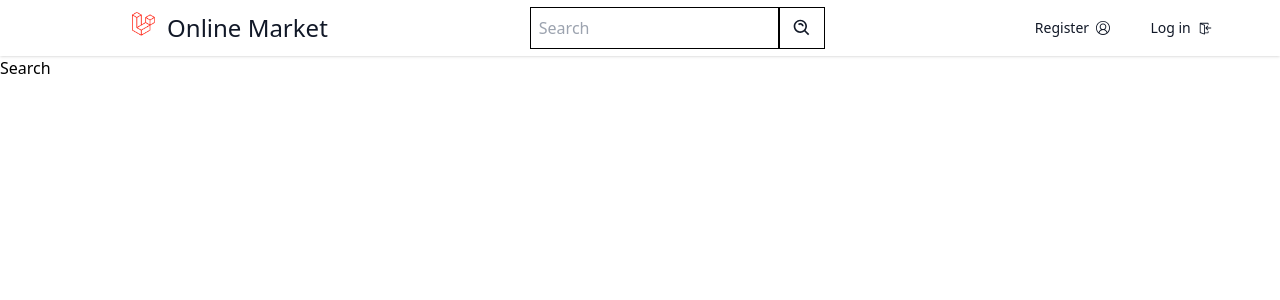
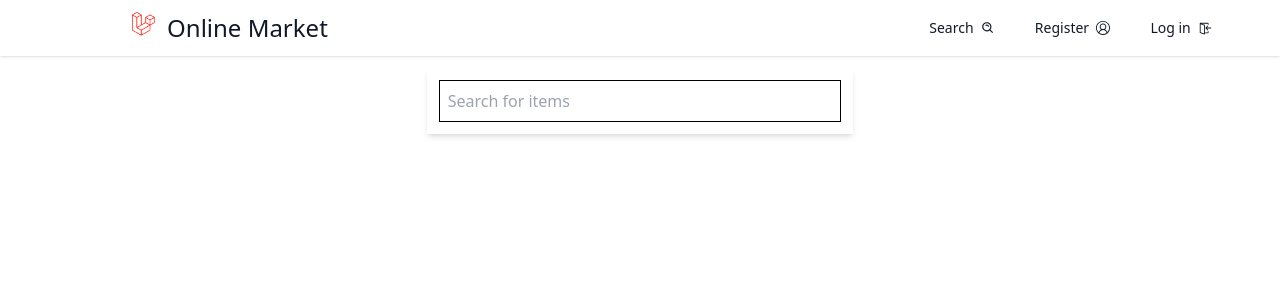
Before and after one commit to yassineghorbal/Online-Market, a React (Create React App) app: page /search in a window 1280 px wide. Shown: the top 300 px of the page. Built offline with nearby package versions, Linux system fonts and the light colour scheme.

Commit message:
added search page

```diff
--- a/src/components/Nav.jsx
+++ b/src/components/Nav.jsx
@@ -11,7 +11,6 @@ import { useCallback, useContext, useEffect, useState } from "react";
 import { Link, useLocation, useNavigate } from "react-router-dom";
 import UserContext from "../context/UserContext";
 import React from "react";
-import ItemsContext from "../context/ItemsContext";
 
 export default function Nav() {
   const token = JSON.parse(localStorage.getItem("token"));
@@ -23,12 +22,18 @@ export default function Nav() {
     if (token === null) {
       return (
         <ul className='hidden md:flex space-x-6 text-lg mr-0 lg:mr-10'>
-          <Link to='/register' className=''>
+          <Link to={"/search"}>
+            <li className='text-sm p-2 hover:bg-black hover:text-white flex items-center'>
+              Search &nbsp;
+              <BiSearchAlt />
+            </li>
+          </Link>
+          <Link to='/register'>
             <li className='text-sm p-2 hover:bg-black hover:text-white flex items-center'>
               Register &nbsp; <VscAccount />
             </li>
           </Link>
-          <Link to='/login' className=''>
+          <Link to='/login'>
             <li className='text-sm p-2 hover:bg-black hover:text-white flex items-center'>
               Log in &nbsp;
               <VscSignIn />
@@ -39,13 +44,19 @@ export default function Nav() {
     } else {
       return (
         <ul className='hidden md:flex space-x-6 text-lg mr-0 lg:mr-28'>
-          <Link to={"/profile"} className=''>
+          <Link to={"/search"}>
+            <li className='text-sm p-2 hover:bg-black hover:text-white flex items-center'>
+              Search &nbsp;
+              <BiSearchAlt />
+            </li>
+          </Link>
+          <Link to={"/profile"}>
             <li className='text-sm p-2 hover:bg-black hover:text-white flex items-center'>
               {user_name} &nbsp;
               <VscAccount />
             </li>
           </Link>
-          <button onClick={logout} className=''>
+          <button onClick={logout}>
             <li className='text-sm p-2 hover:bg-black hover:text-white flex items-center'>
               Log out &nbsp;
               <VscSignOut />
@@ -61,6 +72,11 @@ export default function Nav() {
       return (
         <ul className='flex-row'>
           <li className='my-3'>
+            <Link to='/search' className='hover:border p-3'>
+              Search
+            </Link>
+          </li>
+          <li className='my-5'>
             <Link to='/register' className='hover:border p-3'>
               Register
             </Link>
@@ -76,6 +92,11 @@ export default function Nav() {
       return (
         <ul className='flex-row'>
           <li className='my-3'>
+            <Link to='/search' className='hover:border p-3'>
+              Search
+            </Link>
+          </li>
+          <li className='my-5'>
             <Link to={"/profile"} className='hover:border p-3'>
               {user_name}
             </Link>
@@ -133,10 +154,6 @@ export default function Nav() {
     }
   }, [location, currentlocation, hideNav, showBtn]);
 
-  // search
-
-  const { searchChange, searchResult } = useContext(ItemsContext);
-
   return (
     <>
       <nav className='w-full flex justify-between items-center text-gray-900 p-5 h-14 shadow'>
@@ -144,18 +161,9 @@ export default function Nav() {
           to='/'
           className='text-2xl flex ml-0 md:ml-5 lg:ml-28 hover:translate-x-1'>
           <img src={logo} alt='Logo' className='h-6 mr-3' />
-          <span className='md:block hidden'>Online Market</span>
+          <span>Online Market</span>
         </Link>
-        <form onSubmit={searchResult} className='flex mx-2 md:mx-auto'>
-          <input
-            className='border border-black p-1 md:p-2'
-            placeholder='Search'
-            onChange={searchChange}
-          />
-          <button className='border border-black bg-white px-3 hover:bg-black hover:text-white'>
-            <BiSearchAlt className='text-xl' />
-          </button>
-        </form>
+
         {renderUl()}
         <button
           ref={showBtn}
--- a/src/context/ItemsContext.js
+++ b/src/context/ItemsContext.js
@@ -24,30 +24,8 @@ export function ItemsProvider({ children }) {
         console.log(itemData)
     }
 
-    const [search, setSearch] = useState("");
-
-    const searchChange = (e) => {
-        setSearch(e.target.value);
-        console.log(search);
-    };
-
-    let result = []
-
-    const searchResult = (e) => {
-        e.preventDefault();
-        axios
-            .get(`http://127.0.0.1:8000/api/items/search/${search}`)
-            .then((res) => {
-                result = res.data;
-                console.log(result)
-            })
-            .catch((e) => {
-                console.log(e);
-            });
-    };
-
     return (
-        <ItemsContext.Provider value={{ items, setItems, itemData, itemDataChange, searchChange, searchResult, result }}>{children}</ItemsContext.Provider >
+        <ItemsContext.Provider value={{ items, setItems, itemData, itemDataChange }}>{children}</ItemsContext.Provider >
     )
 }
 
--- a/src/pages/Search.jsx
+++ b/src/pages/Search.jsx
@@ -1,3 +1,60 @@
+import { useState } from "react";
+import { BiSearchAlt } from "react-icons/bi";
+import axios from "axios";
+import Item from "../components/Item";
+
 export default function Search() {
-  return <div>Search</div>;
+  const [search, setSearch] = useState("");
+  const [result, setResult] = useState([]);
+
+  const searchChange = (e) => {
+    setSearch(e.target.value);
+    console.log(search);
+  };
+
+  const formSbmit = (e) => {
+    e.preventDefault();
+  };
+
+  const searchResult = () => {
+    axios
+      .get(`http://127.0.0.1:8000/api/items/search/${search}`)
+      .then((res) => {
+        setResult(res.data);
+        document.getElementById("error_404").style.display = "none";
+        console.log(result);
+      })
+      .catch((e) => {
+        if (e.response.status === 404) {
+          document.getElementById("error_404").style.display = "block";
+          setResult([]);
+        }
+        console.log(e);
+      });
+  };
+
+  return (
+    <>
+      <form
+        onSubmit={formSbmit}
+        onChange={searchResult}
+        className='w-11/12 md:w-1/2 lg:w-1/3 mx-auto my-3 shadow-md p-3'>
+        <input
+          className='border border-black p-1 md:p-2 w-full'
+          placeholder='Search for items'
+          onChange={searchChange}
+        />
+      </form>
+      <div className='my-5'>
+        <p className='my-5 text-center text-red-500 hidden' id='error_404'>
+          No results found!
+        </p>
+        <ul>
+          {result.map((item) => (
+            <Item key={item.id} item={item} />
+          ))}
+        </ul>
+      </div>
+    </>
+  );
 }
```
